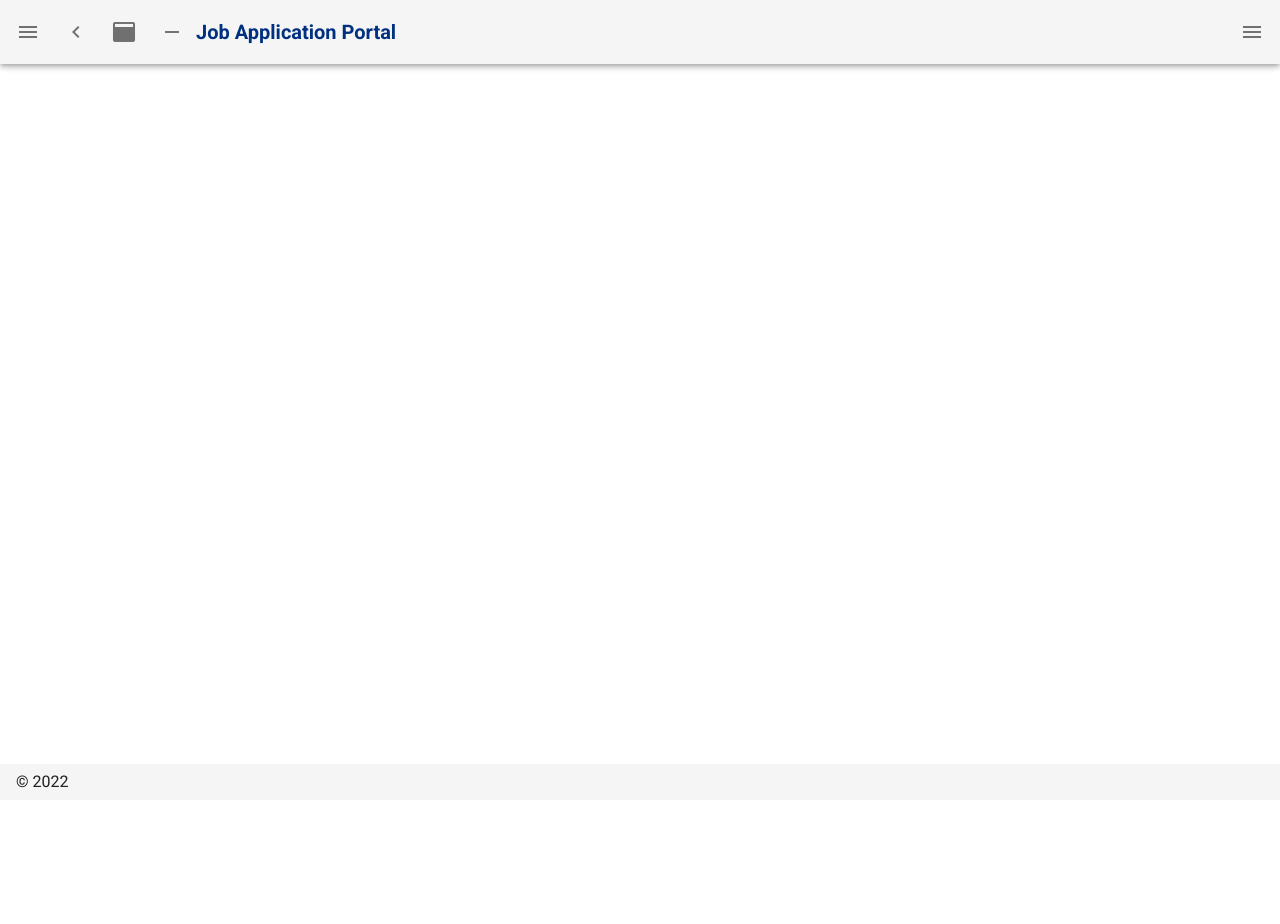
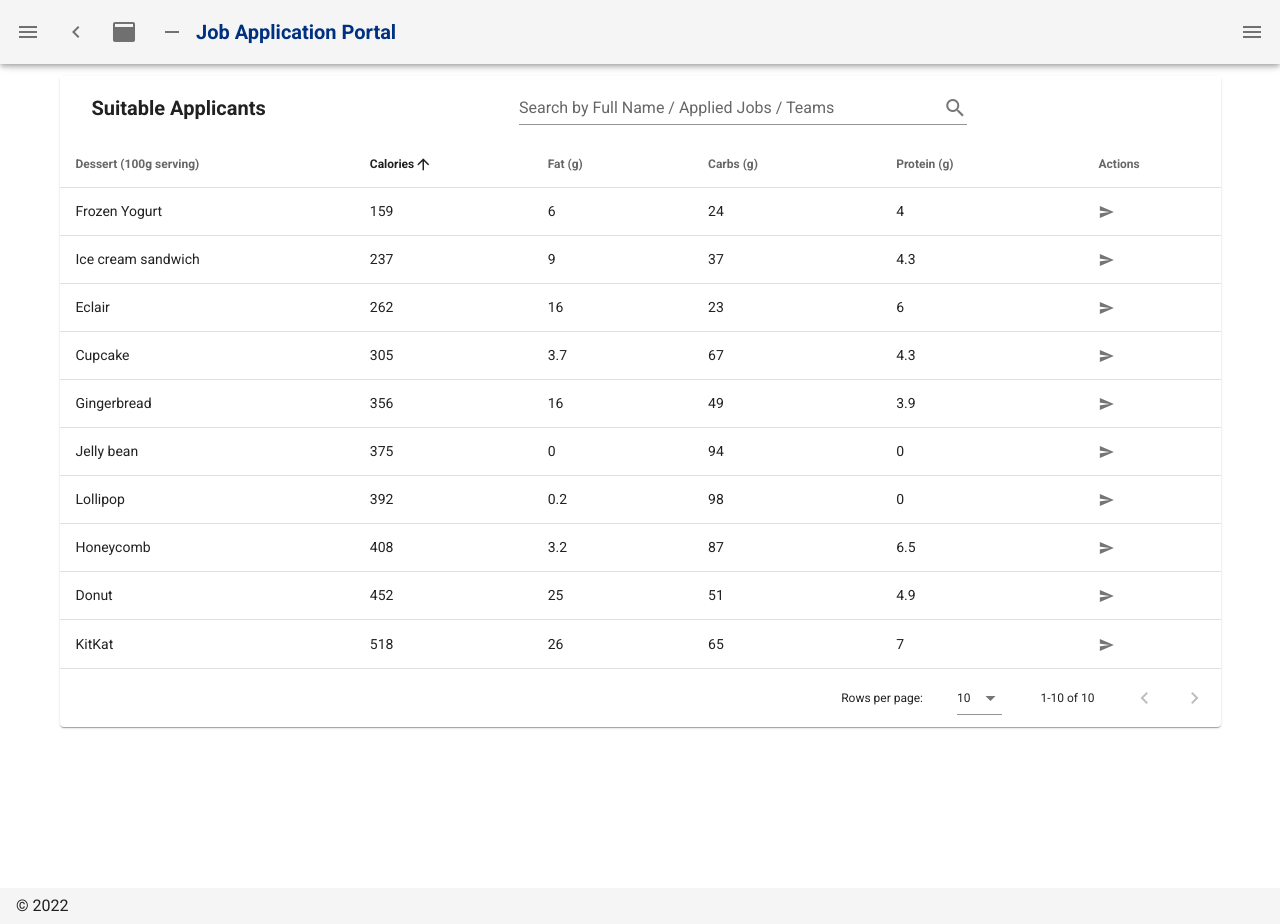
Before and after one commit to maeluenie/JAP, a Nuxt app: page /applicants2 in a window 1280 px wide. Before the commit the page ends 800 px from the top, so only its background shows below. Built offline with nearby package versions, Linux system fonts and the light colour scheme.

Commit message:
applicants2.vue is created
This file is created to complete the action button in the same record of applicant and pop-up corresponding dialog to confirm contacting of job offer.

```diff
--- /dev/null
+++ b/pages/applicants2.vue
@@ -0,0 +1,357 @@
+<template>
+  <div id="app">
+  <v-app id="inspire">
+    <v-data-table
+      :headers="headers"
+      :items="applicants"
+      sort-by="calories"
+      class="elevation-1"
+    >
+      <template v-slot:top>
+        <v-toolbar
+          flat
+        >
+          <v-toolbar-title  class="mx-4 font-weight-bold">Suitable Applicants</v-toolbar-title>
+          <v-spacer></v-spacer>
+          <v-text-field
+          v-model="search"
+          append-icon="mdi-magnify"
+          label="Search by Full Name / Applied Jobs / Teams"
+          single-line
+          hide-details
+        >
+        <v-spacer></v-spacer>
+        </v-text-field>
+
+          <v-spacer></v-spacer>
+          <v-dialog
+            v-model="dialog"
+            max-width="500px"
+          >
+          <!-- this section is the "new item" button on the top-right of the page -->
+            <!-- <template v-slot:activator="{ on, attrs }">
+              <v-btn
+                color="primary"
+                dark
+                class="mb-2"
+                v-bind="attrs"
+                v-on="on"
+              >
+                New Item
+              </v-btn>
+            </template> -->
+
+            <!-- this v-card section is the dialog of item's modification ( initially, it is edit item page )
+            <!-- <v-card>
+              <v-card-title>
+                <span class="text-h5">{{ dialogTitle }}</span>
+              </v-card-title>
+
+              <v-card-text>
+                <v-container>
+                  <v-row>
+                    <v-col
+                      cols="12"
+                      sm="6"
+                      md="4"
+                    >
+                      <v-text-field
+                        v-model="editedItem.name"
+                        label="Dessert name"
+                      ></v-text-field>
+                    </v-col>
+                    <v-col
+                      cols="12"
+                      sm="6"
+                      md="4"
+                    >
+                      <v-text-field
+                        v-model="editedItem.calories"
+                        label="Calories"
+                      ></v-text-field>
+                    </v-col>
+                    <v-col
+                      cols="12"
+                      sm="6"
+                      md="4"
+                    >
+                      <v-text-field
+                        v-model="editedItem.fat"
+                        label="Fat (g)"
+                      ></v-text-field>
+                    </v-col>
+                    <v-col
+                      cols="12"
+                      sm="6"
+                      md="4"
+                    >
+                      <v-text-field
+                        v-model="editedItem.carbs"
+                        label="Carbs (g)"
+                      ></v-text-field>
+                    </v-col>
+                    <v-col
+                      cols="12"
+                      sm="6"
+                      md="4"
+                    >
+                      <v-text-field
+                        v-model="editedItem.protein"
+                        label="Protein (g)"
+                      ></v-text-field>
+                    </v-col>
+                  </v-row>
+                </v-container>
+              </v-card-text>
+
+              <v-card-actions>
+                <v-spacer></v-spacer>
+                <v-btn
+                  color="blue darken-1"
+                  text
+                  @click="close"
+                >
+                  Cancel
+                </v-btn>
+                <v-btn
+                  color="blue darken-1"
+                  text
+                  @click="save"
+                >
+                  Save
+                </v-btn>
+              </v-card-actions>
+            </v-card> -->
+          </v-dialog>
+          <v-dialog v-model="sendEmailDialog" max-width="500px">
+            <v-card>
+              <!-- initial line of code below is <v-card-title class="text-h5">Are you sure you want to delete this item?</v-card-title> -->
+              <v-card-title class="text-h6">Do you want to send this person an offer?</v-card-title>
+              <v-card-actions>
+                <v-spacer></v-spacer>
+                <v-btn color="blue darken-1" text @click="closeDelete">Cancel</v-btn>
+                <v-btn color="blue darken-1" text @click="deleteItemConfirm">Confirm</v-btn>
+                <v-spacer></v-spacer>
+              </v-card-actions>
+            </v-card>
+          </v-dialog>
+        </v-toolbar>
+      </template>
+      <template v-slot:item.actions="{ item }">
+        <!-- this commented section is used for the editing of that specific item ( Desserts as in the source code )
+        <!-- <v-icon
+          small
+          class="mr-2"
+          @click="editItem(item)"
+        >
+          mdi-pencil
+        </v-icon> -->
+        <!-- <v-icon
+          small
+          @click="deleteItem(item)"
+        >
+          mdi-delete
+        </v-icon> -->
+        <v-icon
+          small
+          @click="deleteItem(item)"
+        >
+          mdi-send
+        </v-icon>
+      </template>
+      <!-- this section is used to display a reset button when there are no items -->
+      <!-- <template v-slot:no-data>
+        <v-btn
+          color="primary"
+          @click="initialize"
+        >
+          Reset
+        </v-btn>
+      </template> -->
+    </v-data-table>
+  </v-app>
+</div>
+</template>
+
+<script>
+export default {
+  name: "Applicants Page",
+ data: () => ({
+    dialog: false,
+    sendEmailDialog: false,
+    headers: [
+      {
+        text: 'Dessert (100g serving)',
+        align: 'start',
+        sortable: false,
+        value: 'name',
+      },
+      { text: 'Calories', value: 'calories' },
+      { text: 'Fat (g)', value: 'fat' },
+      { text: 'Carbs (g)', value: 'carbs' },
+      { text: 'Protein (g)', value: 'protein' },
+      { text: 'Actions', value: 'actions', sortable: false },
+    ],
+    applicants: [],
+    editedIndex: -1,
+    editedItem: {
+      name: '',
+      calories: 0,
+      fat: 0,
+      carbs: 0,
+      protein: 0,
+    },
+    defaultItem: {
+      name: '',
+      calories: 0,
+      fat: 0,
+      carbs: 0,
+      protein: 0,
+    },
+  }),
+
+  computed: {
+   dialogTitle () {
+      return this.editedIndex === -1 ? 'New Item' : 'Edit Item'
+    },
+  },
+
+  watch: {
+    dialog (val) {
+      val || this.close()
+    },
+    sendEmailDialog (val) {
+      val || this.closeDelete()
+    },
+  },
+
+  created () {
+    this.initialize()
+  },
+
+  methods: {
+    initialize () {
+      this.applicants = [
+        {
+          name: 'Frozen Yogurt',
+          calories: 159,
+          fat: 6.0,
+          carbs: 24,
+          protein: 4.0,
+        },
+        {
+          name: 'Ice cream sandwich',
+          calories: 237,
+          fat: 9.0,
+          carbs: 37,
+          protein: 4.3,
+        },
+        {
+          name: 'Eclair',
+          calories: 262,
+          fat: 16.0,
+          carbs: 23,
+          protein: 6.0,
+        },
+        {
+          name: 'Cupcake',
+          calories: 305,
+          fat: 3.7,
+          carbs: 67,
+          protein: 4.3,
+        },
+        {
+          name: 'Gingerbread',
+          calories: 356,
+          fat: 16.0,
+          carbs: 49,
+          protein: 3.9,
+        },
+        {
+          name: 'Jelly bean',
+          calories: 375,
+          fat: 0.0,
+          carbs: 94,
+          protein: 0.0,
+        },
+        {
+          name: 'Lollipop',
+          calories: 392,
+          fat: 0.2,
+          carbs: 98,
+          protein: 0,
+        },
+        {
+          name: 'Honeycomb',
+          calories: 408,
+          fat: 3.2,
+          carbs: 87,
+          protein: 6.5,
+        },
+        {
+          name: 'Donut',
+          calories: 452,
+          fat: 25.0,
+          carbs: 51,
+          protein: 4.9,
+        },
+        {
+          name: 'KitKat',
+          calories: 518,
+          fat: 26.0,
+          carbs: 65,
+          protein: 7,
+        },
+      ]
+    },
+
+    editItem (item) {
+      this.editedIndex = this.applicants.indexOf(item)
+      this.editedItem = Object.assign({}, item)
+      this.dialog = true
+    },
+
+    deleteItem (item) {
+      this.editedIndex = this.applicants.indexOf(item)
+      this.editedItem = Object.assign({}, item)
+      this.sendEmailDialog = true
+    },
+
+    deleteItemConfirm () {
+      this.applicants.splice(this.editedIndex, 1)
+      this.closeDelete()
+    },
+
+    close () {
+      this.dialog = false
+      this.$nextTick(() => {
+        this.editedItem = Object.assign({}, this.defaultItem)
+        this.editedIndex = -1
+      })
+    },
+
+    closeDelete () {
+      this.sendEmailDialog = false
+      this.$nextTick(() => {
+        this.editedItem = Object.assign({}, this.defaultItem)
+        this.editedIndex = -1
+      })
+    },
+
+    save () {
+      if (this.editedIndex > -1) {
+        Object.assign(this.applicants[this.editedIndex], this.editedItem)
+      } else {
+        this.applicants.push(this.editedItem)
+      }
+      this.close()
+    },
+  },
+};
+</script>
+
+<style>
+.dialogNew {
+  box-shadow: 2px 2px 5px 0.05px !important;
+}
+</style>
```
